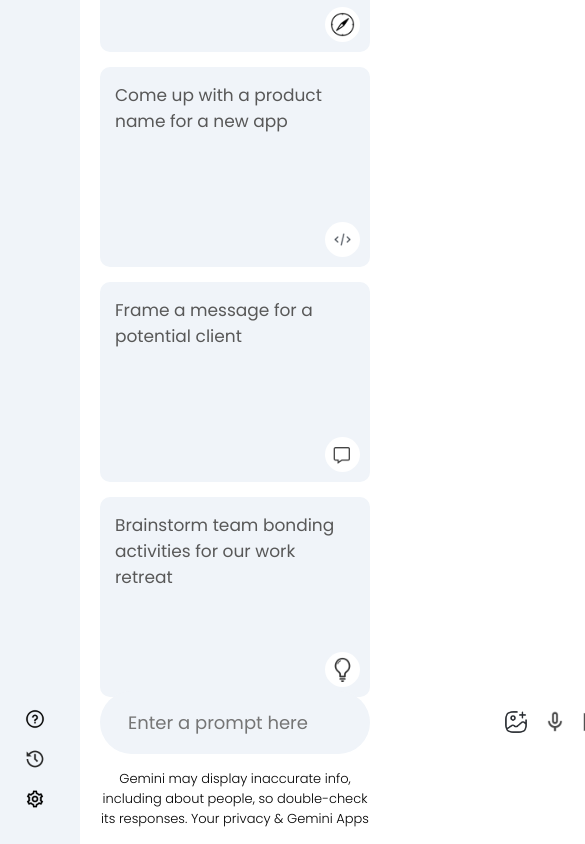
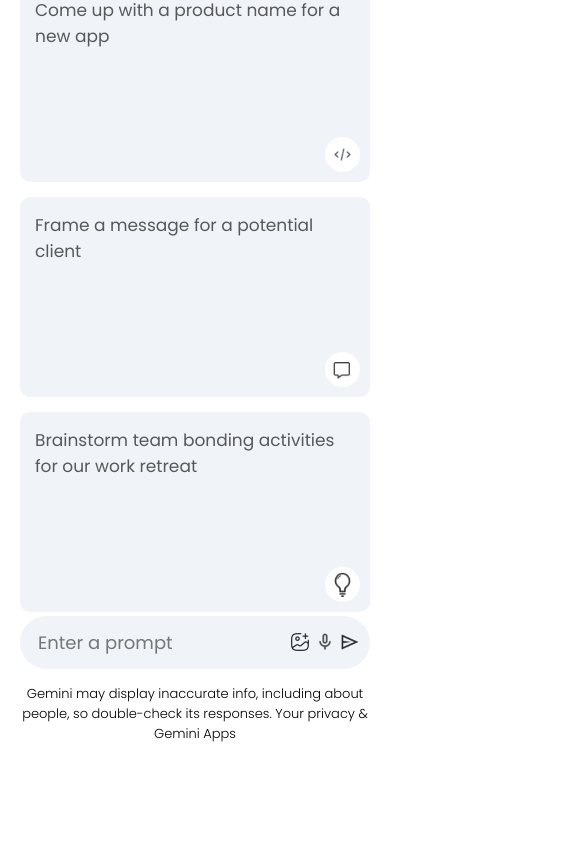
Before and after one commit to Khushi2402/Gemini-Clone, a React (Vite) app: page / in a window 390 px wide. Shown: the part 813-1657 px from the top of the page, 585 px wide, since content can reach past the window. After the commit the page ends 1572 px from the top, so only its background shows below. Built offline with nearby package versions, Linux system fonts and the light colour scheme.

Commit message:
Add minimum responsiveness

```diff
--- a/src/components/Main/Main.css
+++ b/src/components/Main/Main.css
@@ -179,3 +179,22 @@
     font-weight: 300;
     line-height: 1.5;
 }
+
+@media (max-width: 600px) {
+    .main-bottom input{
+        flex: none;
+        width: 150px;
+    }
+
+    .main-bottom img{
+        width: 20px;
+    }
+
+    .search-box{
+        padding: 5px 10px;
+    }
+
+    .search-box div{
+        gap: 5px;
+    }
+}
--- a/src/components/Sidebar/Sidebar.css
+++ b/src/components/Sidebar/Sidebar.css
@@ -65,3 +65,9 @@
     padding-right: 10px;
     cursor: pointer;
 }
+
+@media (max-width: 600px) {
+    .sidebar{
+        display: none;
+    }
+}
```
